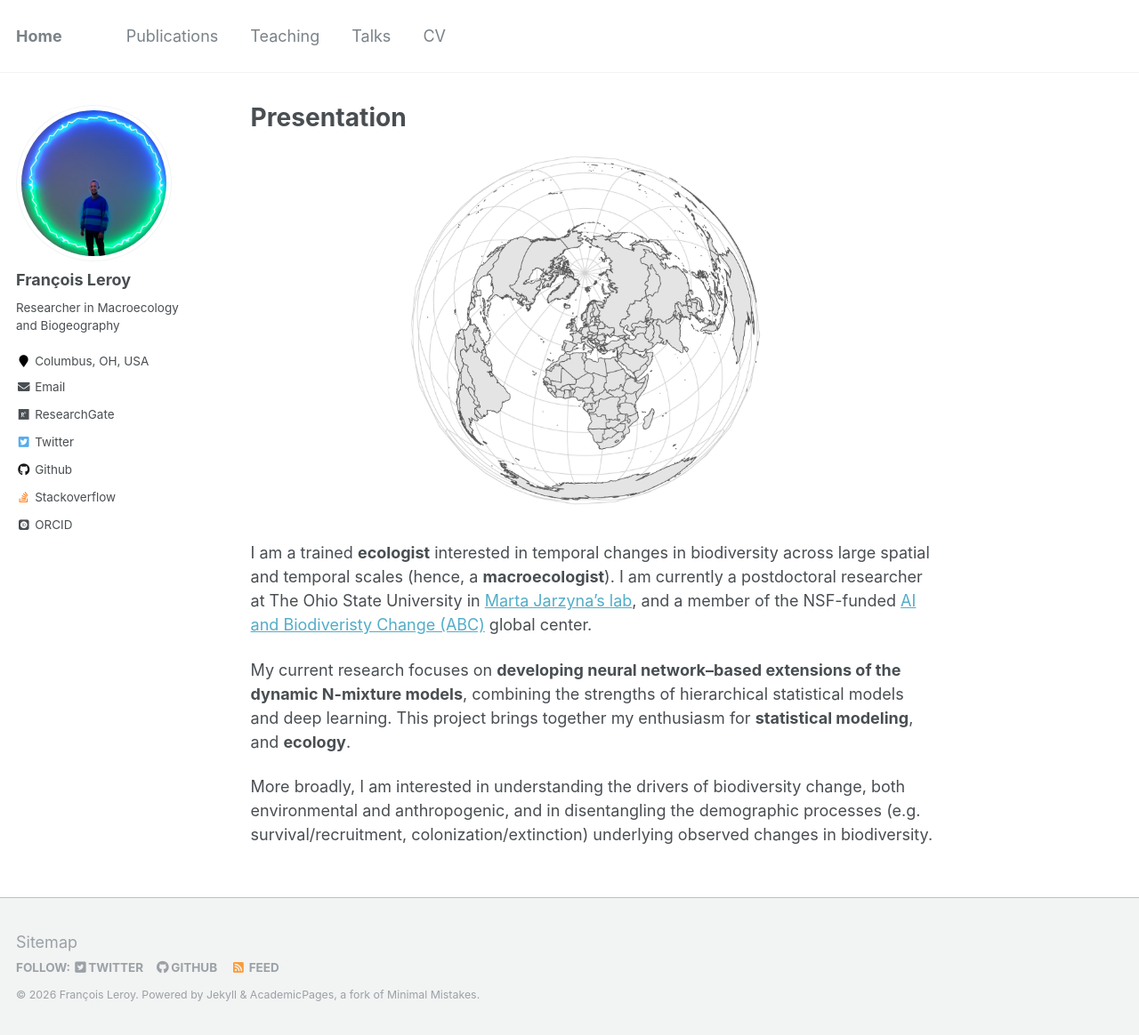
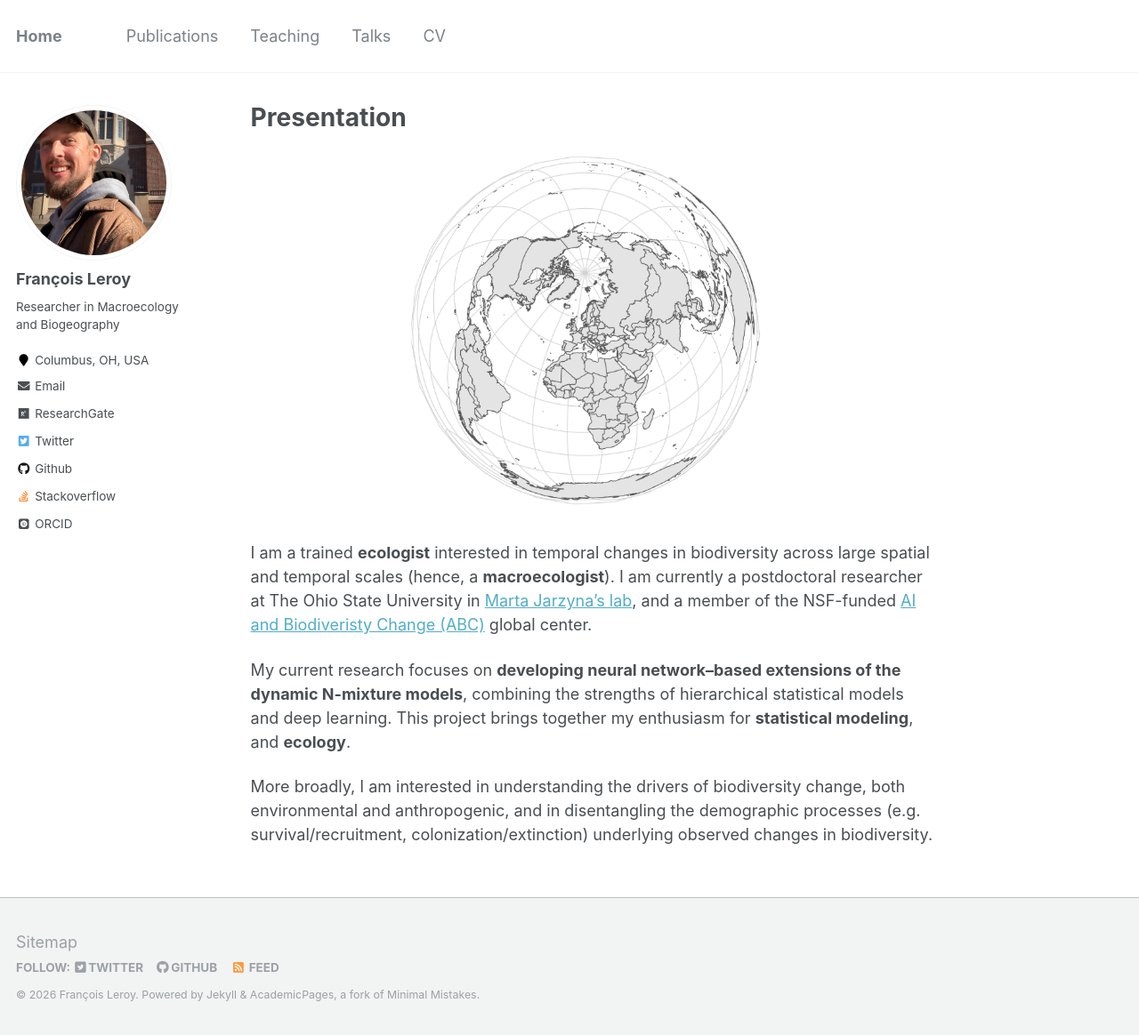
Before and after one commit to FrsLry/FrsLry.github.io, a Jekyll site: the page built from _pages/about.md, in a window 1280 px wide and 1164 px high. Shown: the whole window at 89% size. Built offline with Jekyll 4.4.1, drawn with Linux system fonts in a browser that asks for light colours; some web fonts are replaced.

Commit message:
update picture

```diff
--- a/_config.yml
+++ b/_config.yml
@@ -86,7 +86,7 @@ analytics:
 # Site Author
 author:
   name             : "François Leroy"
-  avatar           : "profile.png"
+  avatar           : "profile.jpg" #"profile.png"
   bio              : "Researcher in Macroecology and Biogeography"
   location         : "Columbus, OH, USA"
   employer         :
```
Also changed, not shown: images/profile.jpg (added).
